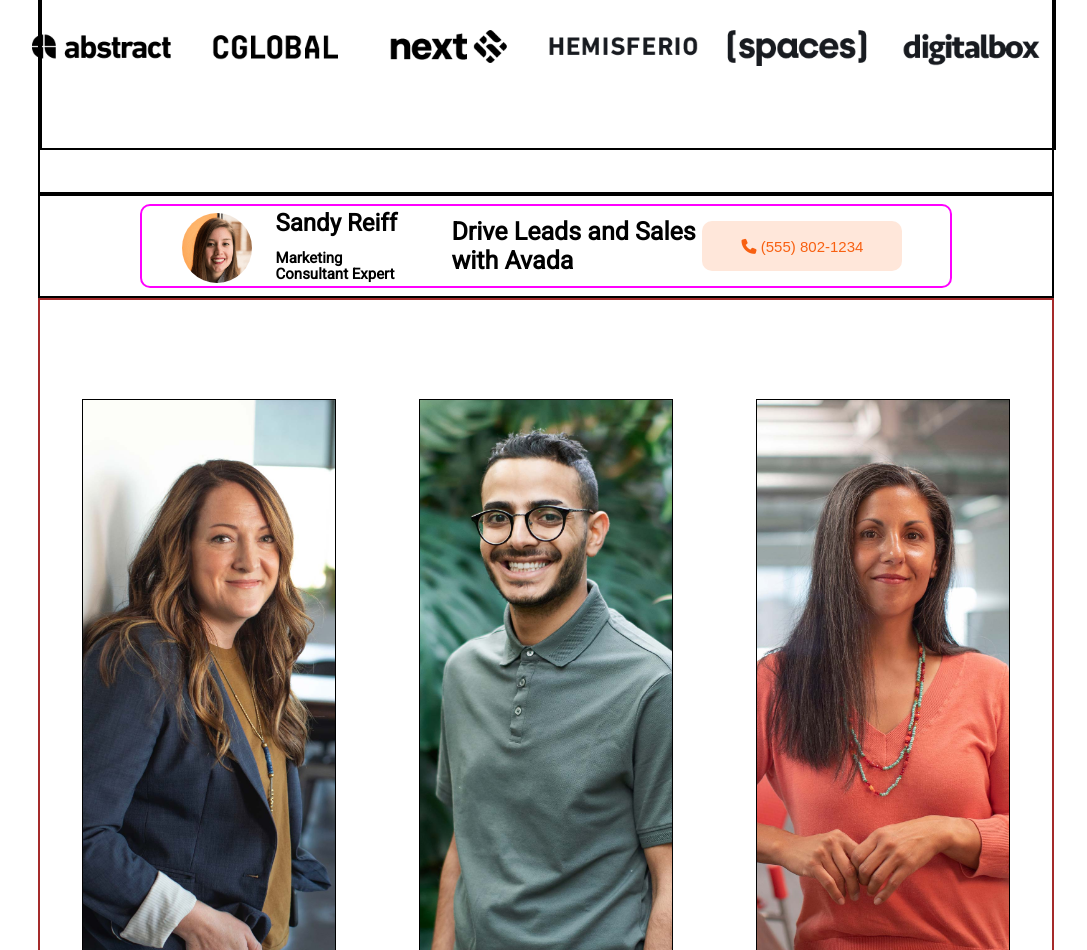
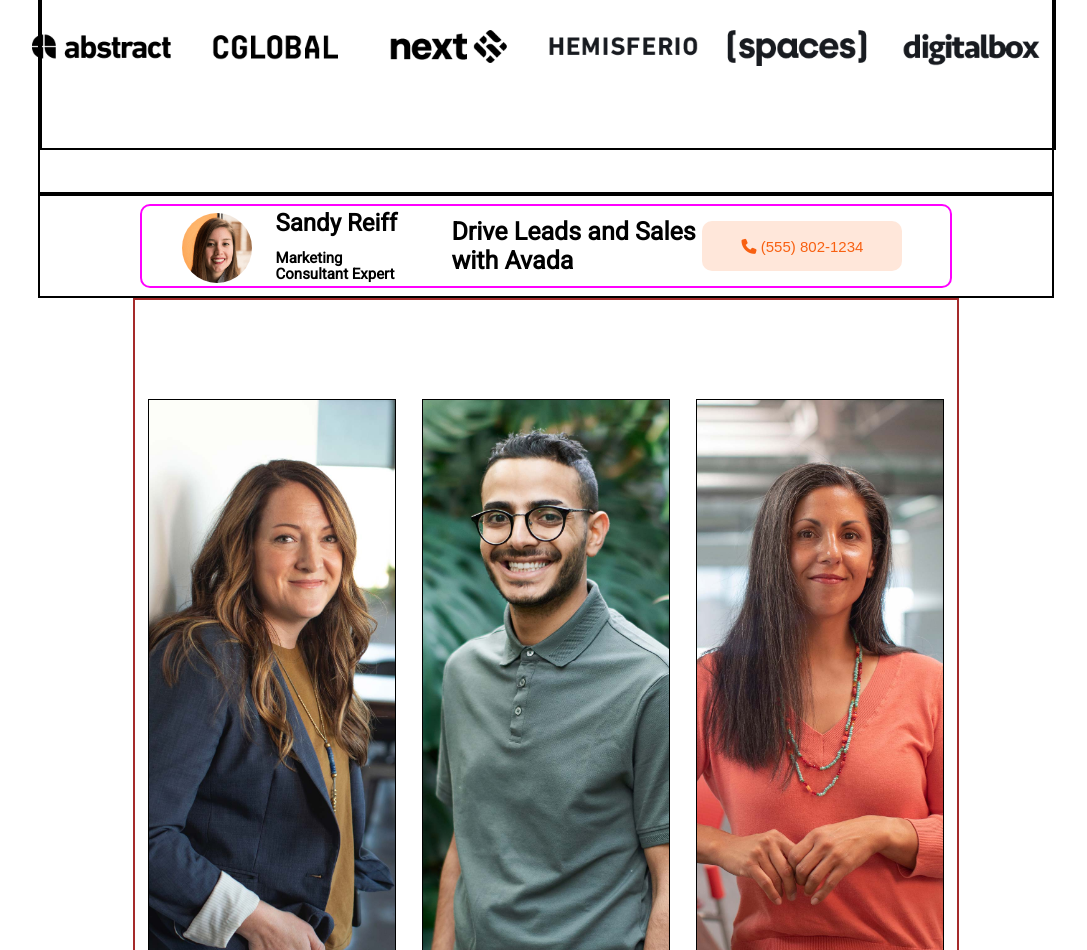
Before and after one commit to Simone-Corso/proj-html-vuejs, a Vue app: page / in a window 1280 px wide. Shown: the part 3218-4168 px from the top of the page, without its empty margins (94-1181 px from the left). Built offline with nearby package versions, Linux system fonts and the light colour scheme.

Commit message:
per il momento lo lascio cosi e procedo

```diff
--- a/src/components/LeadingComponent.vue
+++ b/src/components/LeadingComponent.vue
@@ -79,7 +79,7 @@ export default {
     }
     .container-leading-organisations{
         height: 1000px;
-        width: 80%;
+        width: 65%;
         border: 2px solid brown;
         display: flex;
         justify-content: space-around;
@@ -89,7 +89,7 @@ export default {
 
     .container-first-leading{
         height: 80%;
-        width: 25%;
+        width: 30%;
         border: 1px solid black;
     }
 
@@ -100,7 +100,7 @@ export default {
     }
     .container-two-leading{
         height: 80%;
-        width: 25%;
+        width: 30%;
         border: 1px solid black;
     }
 
@@ -114,7 +114,7 @@ export default {
     }
     .container-three-leading{
         height: 80%;
-        width: 25%;
+        width: 30%;
         border: 1px solid black;
     }
 
```
